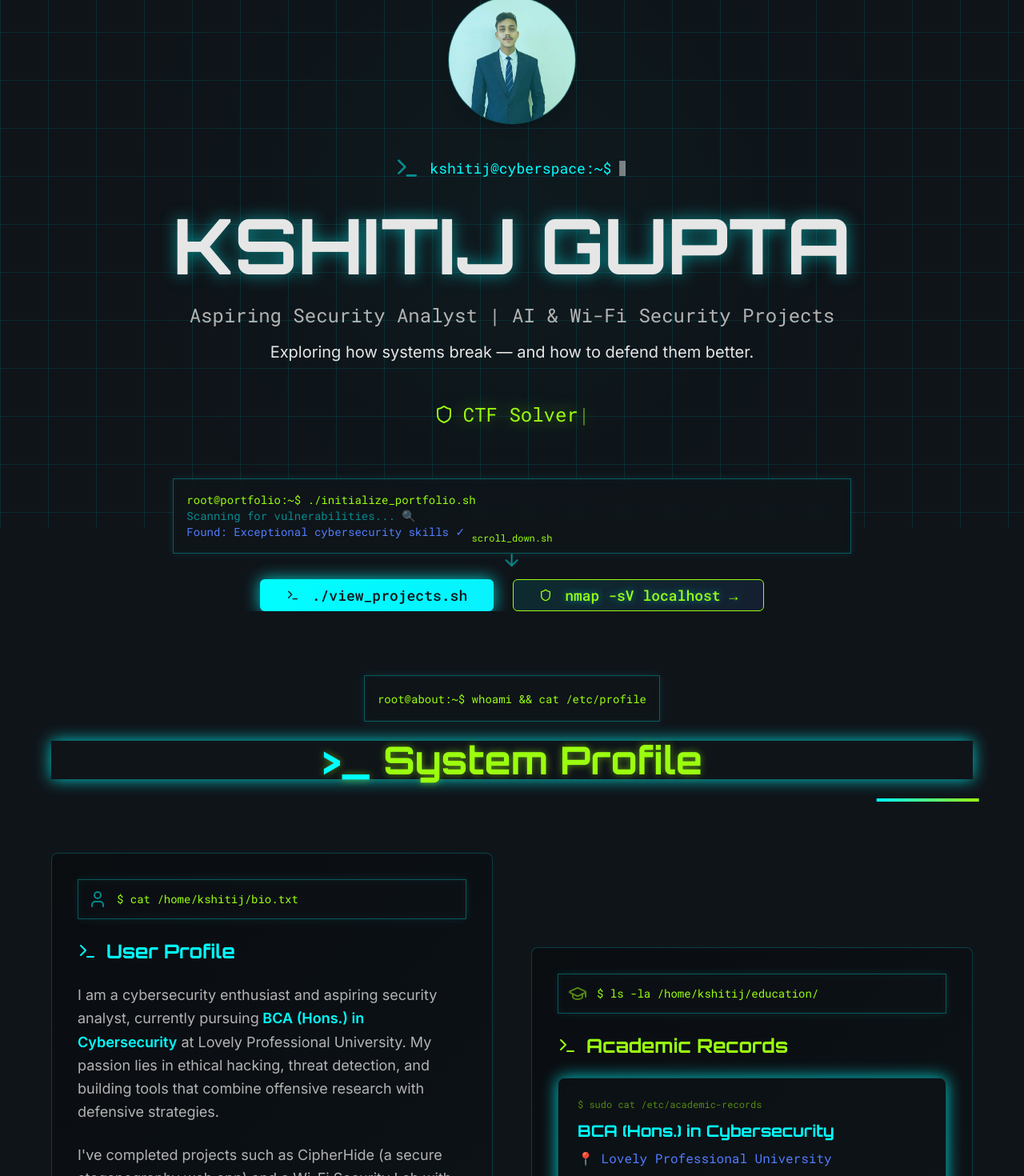
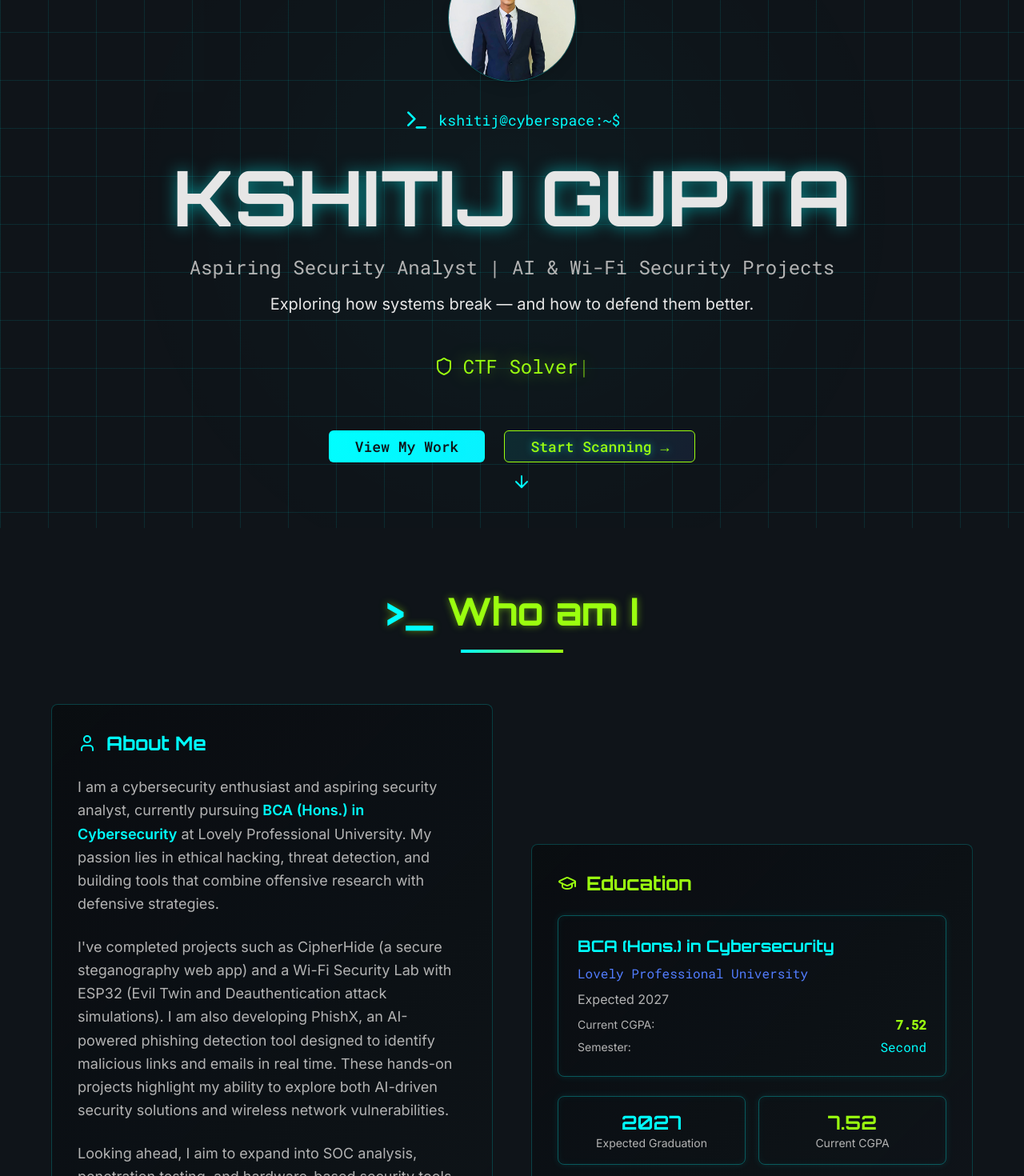
Before and after one commit to gupta09-oop/cyber-pulse-kshitij, a React (Vite) app: page / in a window 1280 px wide. Shown: the part 140-1610 px from the top of the page at 80% size. Built offline with nearby package versions, Linux system fonts and the light colour scheme.

Commit message:
Reverted to commit 207e86c2ce374633d17e0b5cc1473042a2dc3c0f

```diff
--- a/src/components/About.tsx
+++ b/src/components/About.tsx
@@ -1,36 +1,27 @@
 import { Button } from "@/components/ui/button";
 import { Card, CardContent } from "@/components/ui/card";
-import { Download, GraduationCap, User, Terminal } from "lucide-react";
+import { Download, GraduationCap, User } from "lucide-react";
 
 export const About = () => {
   return (
     <section id="about" className="py-20 px-4">
       <div className="max-w-6xl mx-auto">
-        {/* Section Header with Terminal */}
+        {/* Section Header */}
         <div className="text-center mb-16">
-          <div className="terminal-border inline-block p-4 mb-6 bg-background/50 backdrop-blur-sm">
-            <span className="font-mono text-secondary text-sm">root@about:~$ whoami && cat /etc/profile</span>
-          </div>
-          <h2 className="section-header text-4xl md:text-5xl font-cyber font-bold mb-6 animate-pulse-glow">
-            System Profile
+          <h2 className="section-header text-4xl md:text-5xl font-cyber font-bold mb-6">
+            Who am I
           </h2>
-          <div className="w-32 h-1 bg-gradient-to-r from-primary to-secondary mx-auto animate-scan"></div>
+          <div className="w-32 h-1 bg-gradient-to-r from-primary to-secondary mx-auto"></div>
         </div>
 
         <div className="grid lg:grid-cols-2 gap-12 items-center">
           {/* Bio Section */}
-          <Card className="project-card p-8 animate-fade-in">
+          <Card className="project-card p-8">
             <CardContent className="space-y-6 p-0">
-              <div className="terminal-border p-3 mb-6 bg-background/30">
-                <div className="flex items-center">
-                  <User className="text-primary mr-3 h-6 w-6 animate-pulse" />
-                  <span className="font-mono text-sm text-secondary">$ cat /home/kshitij/bio.txt</span>
-                </div>
-              </div>
               <div className="flex items-center mb-6">
-                <Terminal className="text-primary mr-3 h-6 w-6" />
+                <User className="text-primary mr-3 h-6 w-6" />
                 <h3 className="font-cyber text-2xl font-bold text-primary">
-                  User Profile
+                  About Me
                 </h3>
               </div>
 
@@ -71,62 +62,54 @@ export const About = () => {
           </Card>
 
           {/* Education Section */}
-          <Card className="project-card p-8 animate-fade-in" style={{ animationDelay: '0.3s' }}>
+          <Card className="project-card p-8">
             <CardContent className="space-y-6 p-0">
-              <div className="terminal-border p-3 mb-6 bg-background/30">
-                <div className="flex items-center">
-                  <GraduationCap className="text-secondary mr-3 h-6 w-6 animate-pulse" />
-                  <span className="font-mono text-sm text-secondary">$ ls -la /home/kshitij/education/</span>
-                </div>
-              </div>
               <div className="flex items-center mb-6">
-                <Terminal className="text-secondary mr-3 h-6 w-6" />
+                <GraduationCap className="text-secondary mr-3 h-6 w-6" />
                 <h3 className="font-cyber text-2xl font-bold text-secondary">
-                  Academic Records
+                  Education
                 </h3>
               </div>
 
               <div className="space-y-4">
-                <div className="terminal-border p-6 rounded-lg bg-background/50 backdrop-blur-sm animate-pulse-glow">
-                  <div className="font-mono text-xs text-secondary mb-3">
-                    <span className="animate-pulse">$ sudo cat /etc/academic-records</span>
-                  </div>
-                  <h4 className="font-cyber text-xl font-bold text-primary mb-2 animate-fade-in">
+                <div className="terminal-border p-6 rounded-lg">
+                  <h4 className="font-cyber text-xl font-bold text-primary mb-2">
                     BCA (Hons.) in Cybersecurity
                   </h4>
                   <p className="text-accent font-mono mb-2">
-                    📍 Lovely Professional University
+                    Lovely Professional University
                   </p>
                   <p className="text-muted-foreground mb-2">
-                    🎯 Expected 2027
+                    Expected 2027
                   </p>
-                  <div className="grid grid-cols-2 gap-4 mt-4">
-                    <div className="terminal-border p-3 rounded bg-background/30">
-                      <div className="text-xs text-muted-foreground mb-1">CGPA</div>
-                      <div className="font-mono text-secondary font-bold text-lg animate-pulse">7.52</div>
-                    </div>
-                    <div className="terminal-border p-3 rounded bg-background/30">
-                      <div className="text-xs text-muted-foreground mb-1">SEMESTER</div>
-                      <div className="font-mono text-primary text-lg">Second</div>
-                    </div>
+                  <div className="flex items-center justify-between">
+                    <span className="text-sm text-muted-foreground">
+                      Current CGPA:
+                    </span>
+                    <span className="font-mono text-secondary font-bold">
+                      7.52
+                    </span>
                   </div>
-                  <div className="mt-4 font-mono text-xs text-accent">
-                    <span className="animate-pulse">Status: Active Learning Mode 🔴</span>
+                  <div className="flex items-center justify-between mt-1">
+                    <span className="text-sm text-muted-foreground">
+                      Semester:
+                    </span>
+                    <span className="font-mono text-primary">
+                      Second
+                    </span>
                   </div>
                 </div>
               </div>
 
-              {/* Academic Highlights with Terminal Stats */}
+              {/* Academic Highlights */}
               <div className="grid grid-cols-2 gap-4 mt-6">
-                <div className="text-center p-4 terminal-border rounded-lg bg-background/50 backdrop-blur-sm animate-fade-in">
-                  <div className="font-mono text-xs text-secondary mb-2">graduation_year:</div>
-                  <div className="text-2xl font-cyber font-bold text-primary animate-pulse-glow">2027</div>
-                  <div className="text-sm text-muted-foreground font-mono">target_reached</div>
+                <div className="text-center p-4 terminal-border rounded-lg">
+                  <div className="text-2xl font-cyber font-bold text-primary">2027</div>
+                  <div className="text-sm text-muted-foreground">Expected Graduation</div>
                 </div>
-                <div className="text-center p-4 terminal-border rounded-lg bg-background/50 backdrop-blur-sm animate-fade-in" style={{ animationDelay: '0.2s' }}>
-                  <div className="font-mono text-xs text-secondary mb-2">current_cgpa:</div>
-                  <div className="text-2xl font-cyber font-bold text-secondary animate-pulse-glow">7.52</div>
-                  <div className="text-sm text-muted-foreground font-mono">performance_score</div>
+                <div className="text-center p-4 terminal-border rounded-lg">
+                  <div className="text-2xl font-cyber font-bold text-secondary">7.52</div>
+                  <div className="text-sm text-muted-foreground">Current CGPA</div>
                 </div>
               </div>
             </CardContent>
--- a/src/components/Hero.tsx
+++ b/src/components/Hero.tsx
@@ -44,40 +44,23 @@ export const Hero = () => {
   };
 
   return (
-    <section className="min-h-screen flex items-center justify-center relative px-4 overflow-hidden">
-      {/* Matrix Background Animation */}
-      <div className="absolute inset-0 opacity-5">
-        <div className="cyber-grid animate-scan"></div>
-      </div>
-
-      <div className="text-center max-w-4xl mx-auto relative z-10">
-        {/* Terminal Boot Sequence */}
-        <div className="terminal-border p-4 mb-8 bg-background/50 backdrop-blur-sm animate-fade-in">
-          <div className="font-mono text-xs text-secondary space-y-1">
-            <div className="animate-pulse">$ sudo systemctl start cybersec-analyst.service</div>
-            <div className="animate-pulse" style={{ animationDelay: '0.5s' }}>Loading security modules... ✓</div>
-            <div className="animate-pulse" style={{ animationDelay: '1s' }}>Initializing threat detection... ✓</div>
-            <div className="animate-pulse" style={{ animationDelay: '1.5s' }}>Welcome, Kshitij Gupta</div>
-          </div>
-        </div>
-
+    <section className="min-h-screen flex items-center justify-center relative px-4">
+      <div className="text-center max-w-4xl mx-auto">
         {/* Profile Image */}
         <div className="mb-8 flex justify-center">
-          <div className="w-32 h-32 md:w-40 md:h-40 rounded-full overflow-hidden terminal-border shadow-lg animate-float">
+          <div className="w-32 h-32 md:w-40 md:h-40 rounded-full overflow-hidden terminal-border shadow-lg">
             <img
               src="/lovable-uploads/6d8fbab6-df0e-4104-8cff-c8c1ff08a385.png"
               alt="Kshitij Gupta - Cybersecurity Professional"
               className="w-full h-full object-cover"
             />
-            <div className="absolute inset-0 bg-primary/20 animate-pulse-glow rounded-full"></div>
           </div>
         </div>
 
         {/* Terminal Header */}
         <div className="flex items-center justify-center mb-8">
-          <Terminal className="text-primary mr-3 h-8 w-8 animate-pulse" />
-          <span className="font-mono text-primary text-lg typewriter">kshitij@cyberspace:~$</span>
-          <span className="animate-pulse ml-2">▋</span>
+          <Terminal className="text-primary mr-3 h-8 w-8" />
+          <span className="font-mono text-primary text-lg">kshitij@cyberspace:~$</span>
         </div>
 
         {/* Main Heading */}
@@ -106,40 +89,26 @@ export const Hero = () => {
           </div>
         </div>
 
-        {/* Terminal Command Simulation */}
-        <div className="terminal-border p-4 mb-8 bg-background/50 backdrop-blur-sm">
-          <div className="font-mono text-sm text-left">
-            <div className="text-secondary">root@portfolio:~$ ./initialize_portfolio.sh</div>
-            <div className="text-primary animate-pulse">Scanning for vulnerabilities... 🔍</div>
-            <div className="text-accent">Found: Exceptional cybersecurity skills ✓</div>
-          </div>
-        </div>
-
         {/* CTA Buttons */}
         <div className="flex flex-col sm:flex-row gap-6 justify-center items-center">
           <Button
-            className="cyber-button px-8 py-4 text-lg font-mono animate-pulse-glow"
+            className="cyber-button px-8 py-4 text-lg font-mono"
             onClick={() => scrollToSection('projects')}
           >
-            <Terminal className="mr-2 h-5 w-5" />
-            ./view_projects.sh
+            View My Work
           </Button>
           <Button
             variant="outline"
             className="cyber-button px-8 py-4 text-lg font-mono border-secondary text-secondary hover:text-secondary"
             onClick={() => scrollToSection('about')}
           >
-            <Shield className="mr-2 h-5 w-5" />
-            nmap -sV localhost →
+            Start Scanning →
           </Button>
         </div>
 
-        {/* Scroll Indicator with scanning effect */}
-        <div className="absolute bottom-10 left-1/2 transform -translate-x-1/2">
-          <div className="flex flex-col items-center animate-bounce">
-            <div className="font-mono text-xs text-secondary mb-2">scroll_down.sh</div>
-            <ArrowDown className="text-primary h-6 w-6 animate-pulse" />
-          </div>
+        {/* Scroll Indicator */}
+        <div className="absolute bottom-10 left-1/2 transform -translate-x-1/2 animate-bounce">
+          <ArrowDown className="text-primary h-6 w-6" />
         </div>
       </div>
     </section>
```
Also changed, not shown: src/components/Projects.tsx (+23 -50 lines).
